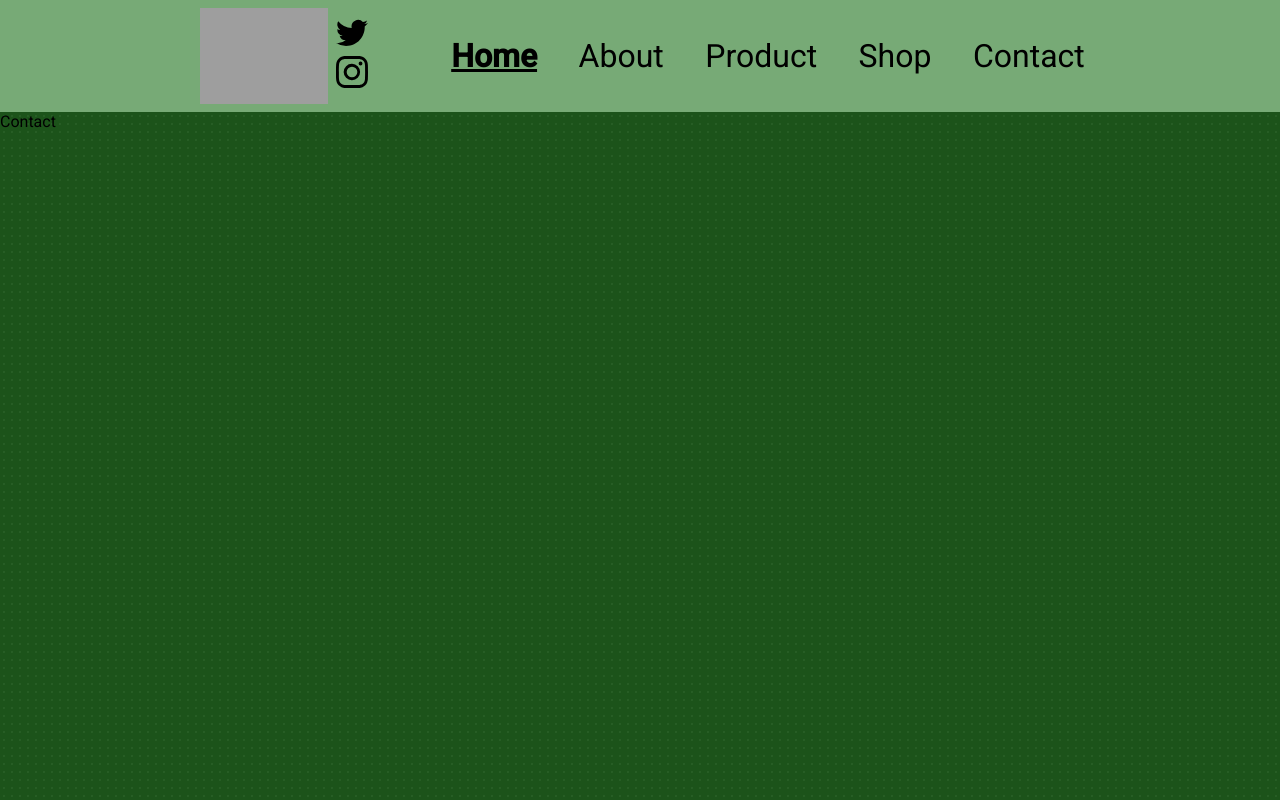
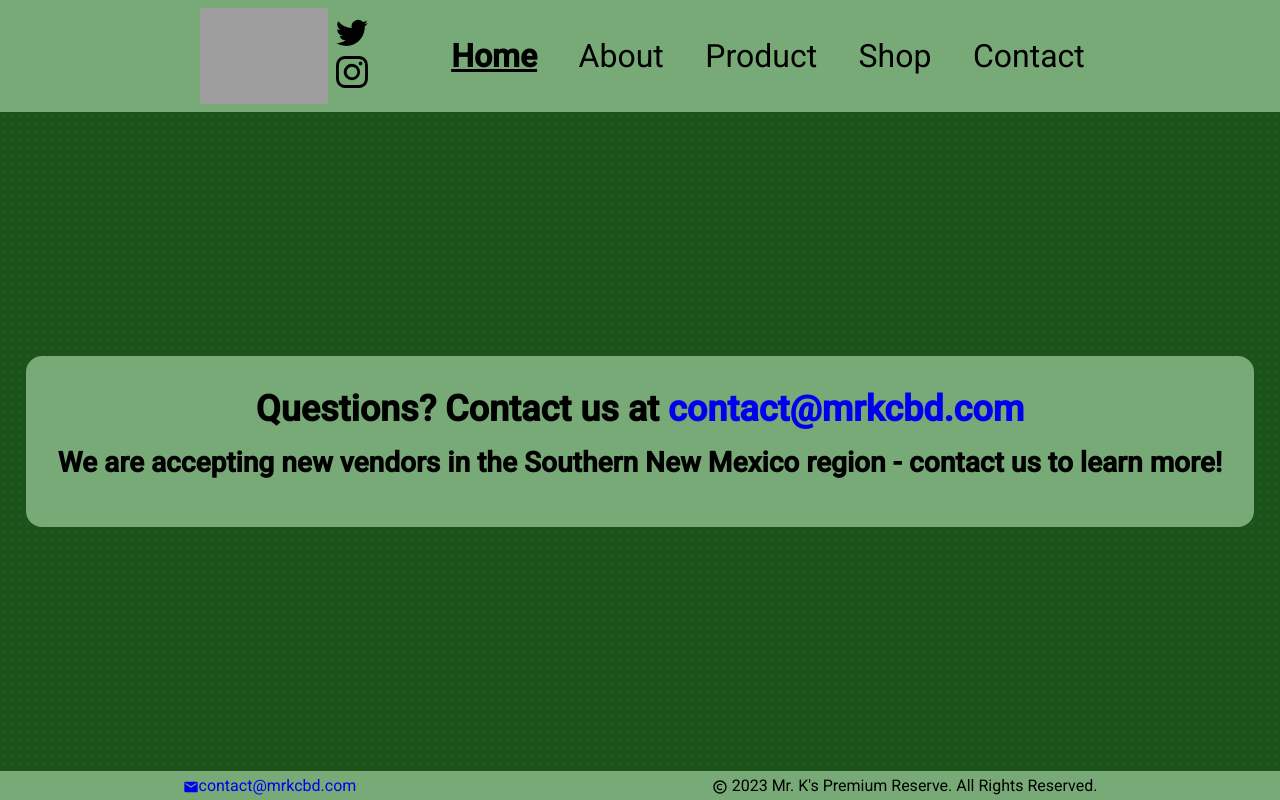
Before and after one commit to YSquid/mrk2.0, a React (Create React App) app: page /contact in a window 1280 px wide. Built offline with nearby package versions, Linux system fonts and the light colour scheme; grey boxes are pictures that could not be loaded.

Commit message:
contact and footer built

```diff
--- a/src/App.js
+++ b/src/App.js
@@ -8,6 +8,7 @@
 import Product from './components/product/Product.js'
 import Shop from './components/shop/Shop.js'
 import Contact from './components/contact/Contact.js'
+import Footer from './components/footer/Footer.js'
 
 
 function App() {
@@ -21,6 +22,7 @@
         <Route path='/shop' element={<Shop/>}></Route>
         <Route path='/contact' element={<Contact/>}></Route>
       </Routes>
+      <Footer />
     </Router>
   );
 }
--- a/src/components/contact/Contact.css
+++ b/src/components/contact/Contact.css
@@ -0,0 +1,20 @@
+.Contact__container {
+    height: 100%;
+    display: flex;
+    padding: 1rem;
+}
+
+.Contact {
+    margin: auto;
+    display: flex;
+    flex-direction: column;
+    align-items: center;
+    justify-content: center;
+    background-color: var(--bg1);
+    padding: 2rem;
+    width: fit-content;
+    color: black;
+    font-size: 1.5rem;
+    text-align: center;
+    border-radius: 1rem;
+}
--- a/src/components/contact/Contact.js
+++ b/src/components/contact/Contact.js
@@ -1,8 +1,18 @@
-import React from 'react'
+import React from 'react';
+import "./Contact.css";
+
 
 function Contact() {
   return (
-    <div>Contact</div>
+    <section className='Contact__container'>
+      <div className='Contact'>
+        <div className='Contact__title'>
+          <h2>Questions? Contact us at <a href="mailto: contact@mrkcbd.com">contact@mrkcbd.com</a></h2>
+          <h3>We are accepting new vendors in the Southern New Mexico region - contact us to learn more!</h3>
+        </div>
+        </div>
+
+    </section>
   )
 }
 
--- a/src/components/footer/Footer.css
+++ b/src/components/footer/Footer.css
@@ -0,0 +1,10 @@
+footer {
+    display: flex;
+    justify-content: space-around;
+    background-color: var(--bg1);
+    padding: 0.3rem;
+}
+
+.icon {
+    vertical-align: bottom;
+}
--- a/src/components/footer/Footer.js
+++ b/src/components/footer/Footer.js
@@ -1,8 +1,14 @@
-import React from 'react'
+import React from 'react';
+import './Footer.css';
+import {BiCopyright} from 'react-icons/bi';
+import {MdEmail} from 'react-icons/md';
 
 function Footer() {
   return (
-    <div>Footer</div>
+    <footer>
+      <p><a href="mailto: contact@mrkcbd.com"><MdEmail className="icon"/>contact@mrkcbd.com</a></p>
+      <p><i><BiCopyright className="icon"/></i> 2023 Mr. K's Premium Reserve. All Rights Reserved.</p>
+      </footer>
   )
 }
 
```
